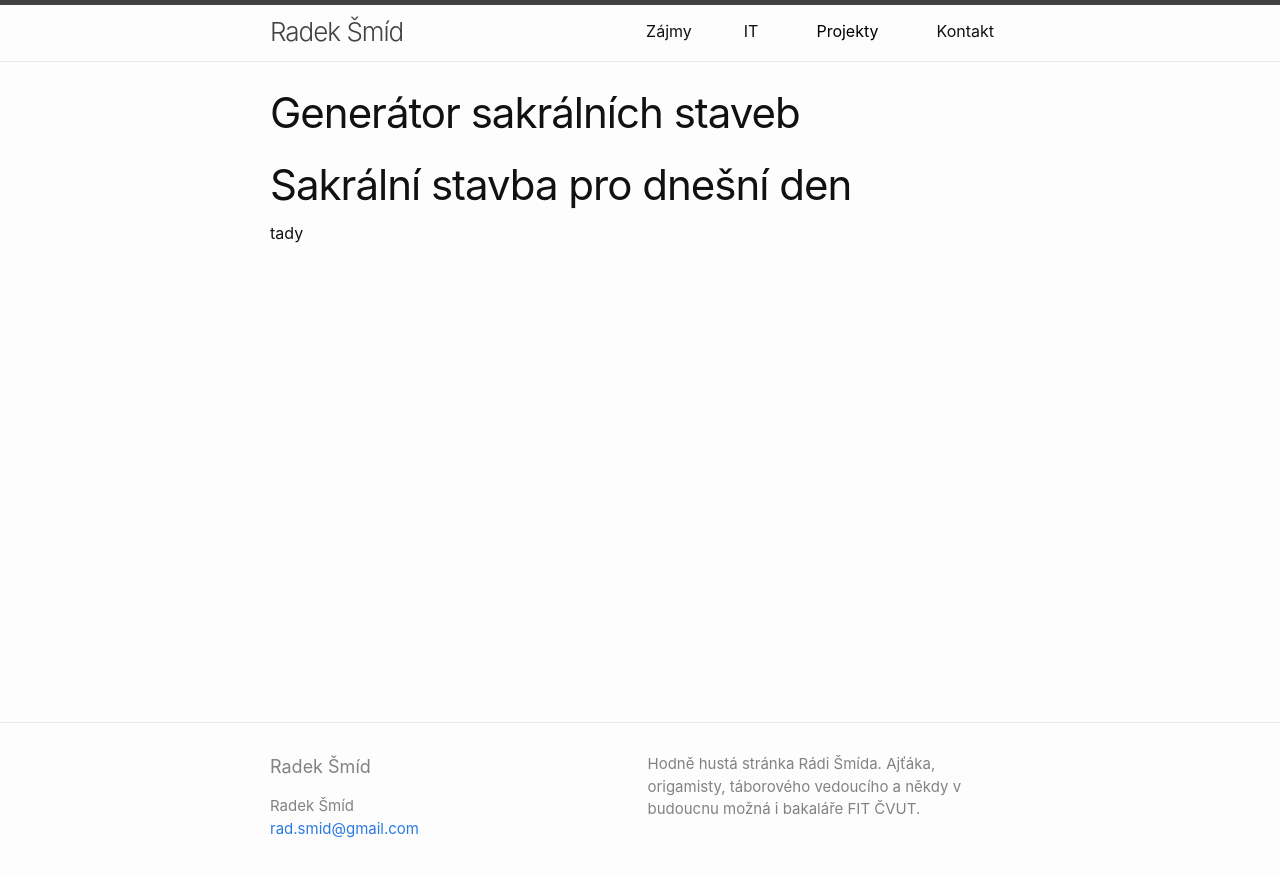
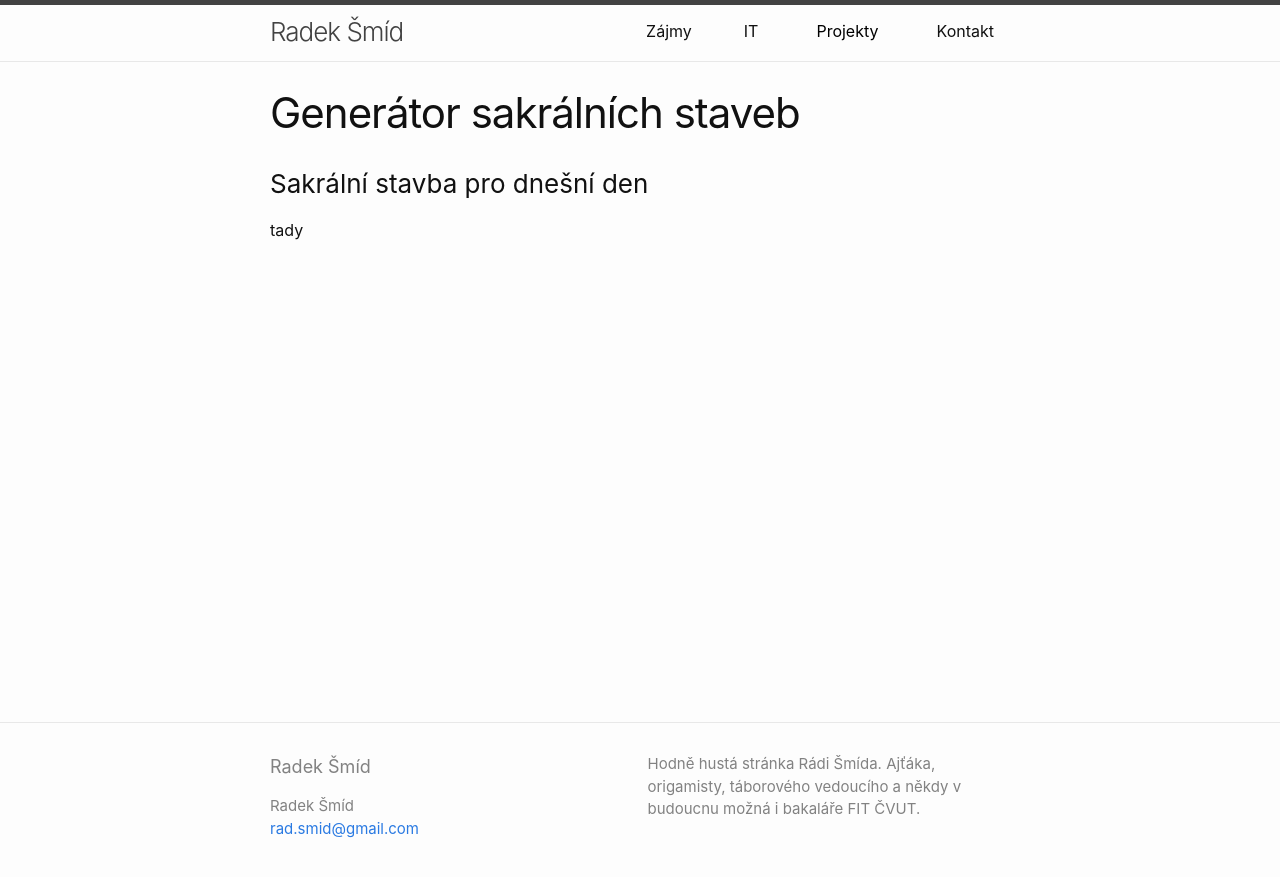
Before and after one commit to Smidra/rada.smid.io-site, a Jekyll site: the page built from chramy.md, in a window 1280 px wide. Shown: the top 877 px of the page. Built offline with Jekyll 4.4.1, drawn with Linux system fonts in a browser that asks for light colours.

Commit message:
Mensi pismena

```diff
--- a/chramy.md
+++ b/chramy.md
@@ -4,6 +4,6 @@ title: Generátor sakrálních staveb
 permalink: /chramy/
 ---
 
-# Sakrální stavba pro dnešní den
+### Sakrální stavba pro dnešní den
 
 <!-- STAVBA --> tady
```
